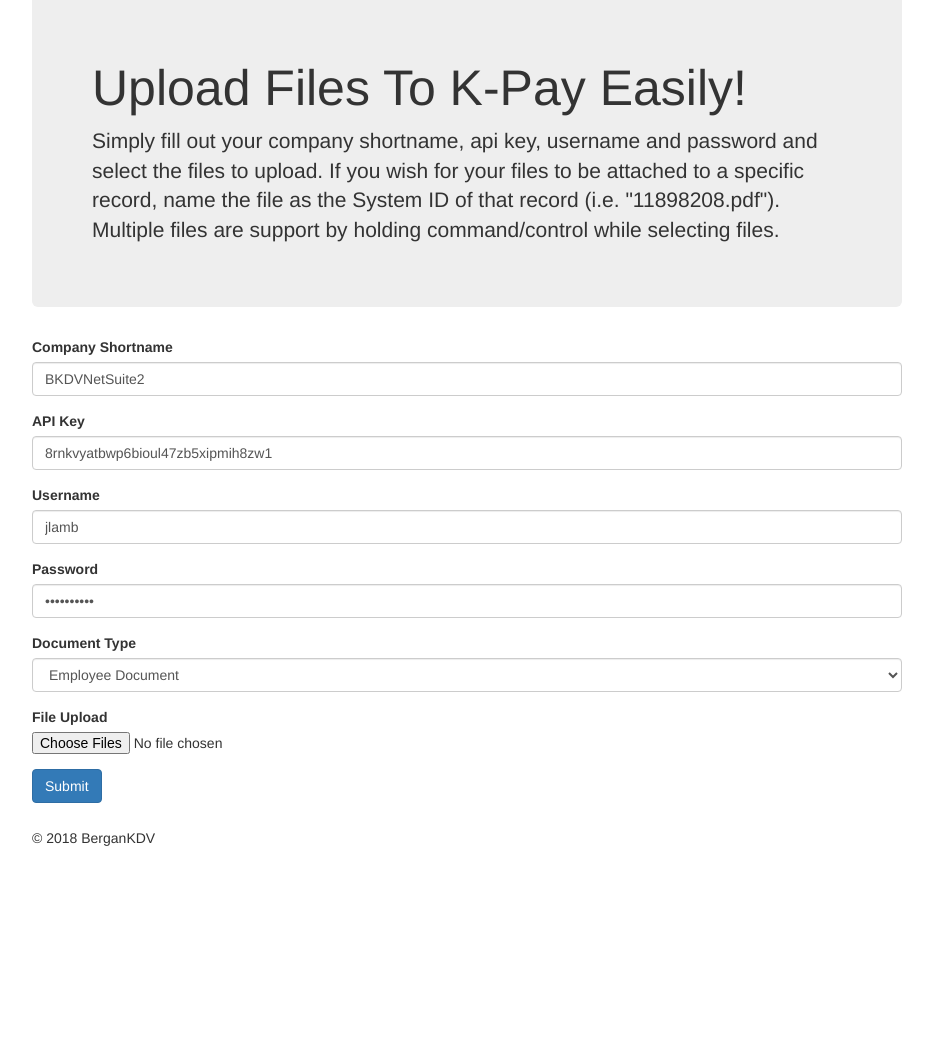
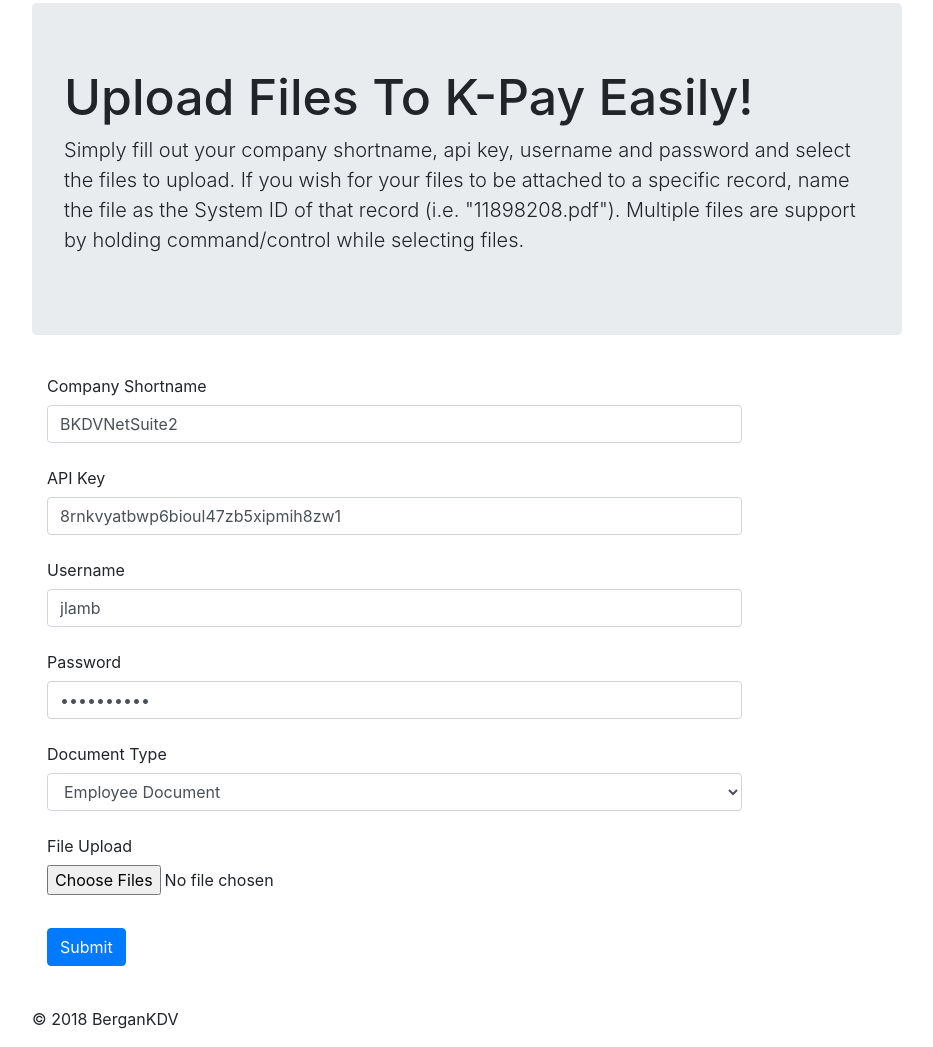
Before and after one commit to BerganKDV/k-pay_file_uploader, a website: page index.html in a window 1280 px wide. Shown: the part 63-1110 px from the top of the page, without its empty margins (173-1106 px from the left). Before the commit the page ends 921 px from the top, so only its background shows below. Drawn offline with nearby package versions, Linux system fonts and the light colour scheme.

Commit message:
Changed formatting and added functions for API calls

```diff
--- a/index.html
+++ b/index.html
@@ -5,13 +5,26 @@
     <title>K-Pay File Uploader</title>
     <meta charset="UTF-8">
     <meta name="viewport" content="width=device-width, initial-scale=1">
-    <link rel="stylesheet" href="https://maxcdn.bootstrapcdn.com/bootstrap/3.3.7/css/bootstrap.min.css" integrity="sha384-BVYiiSIFeK1dGmJRAkycuHAHRg32OmUcww7on3RYdg4Va+PmSTsz/K68vbdEjh4u"
-        crossorigin="anonymous">
+    <link rel="stylesheet" href="https://maxcdn.bootstrapcdn.com/bootstrap/4.0.0/css/bootstrap.min.css" integrity="sha384-Gn5384xqQ1aoWXA+058RXPxPg6fy4IWvTNh0E263XmFcJlSAwiGgFAW/dAiS6JXm"
+        crossorigin="anonymous">`
     <style>
         @media (min-width: 1200px) {
             .container {
                 max-width: 900px;
             }
+        }
+
+        .progress {
+            transition: all .2s linear;
+            margin: 5px 0 10px 0;
+        }
+
+        .hidden {
+            opacity: 0;
+            height: 0;
+            overflow: hidden;
+            transition-timing-function: linear, step-end;
+            margin: 0;
         }
     </style>
 </head>
@@ -29,39 +42,40 @@
         </div>
         <div class="jumbotron">
             <h1 style="font-size:50px">Upload Files To K-Pay Easily!</h1>
-            <p class="lead">Simply fill out your company shortname, api key, username and password and select the files to upload. If you wish for
-                your files to be attached to a specific record, name the file as the System ID of that record (i.e. "11898208.pdf").
-                Multiple files are support by holding command/control while selecting files.</p>
+            <p class="lead">Simply fill out your company shortname, api key, username and password and select the files to upload. If you
+                wish for your files to be attached to a specific record, name the file as the System ID of that record (i.e.
+                "11898208.pdf"). Multiple files are support by holding command/control while selecting files.</p>
         </div>
         <div class="row marketing">
             <div class="col-lg-12">
-                <form action="/" enctype="multipart/form-data" method="post" name="something">
+                <form action="/upload" enctype="multipart/form-data" method="post" name="something" id="file-upload-form">
                     <div class="form-group">
-                        <label for="example-text-input" class="col-2 col-form-label">Company Shortname</label>
+                        <label for="company-short-name" class="col-3 col-form-label">Company Shortname</label>
                         <div class="col-10">
                             <input class="form-control" type="text" value="BKDVNetSuite2" id="company-short-name" name="company">
                         </div>
                     </div>
                     <div class="form-group">
-                            <label for="example-text-input" class="col-2 col-form-label">API Key</label>
+                        <label for="example-text-input" class="col-3 col-form-label">API Key</label>
                         <div class="col-10">
                             <input class="form-control" type="text" value="8rnkvyatbwp6bioul47zb5xipmih8zw1" id="api_key" name="api_key">
                         </div>
                     </div>
                     <div class="form-group">
-                        <label for="example-text-input" class="col-2 col-form-label">Username</label>
+                        <label for="example-text-input" class="col-3 col-form-label">Username</label>
                         <div class="col-10">
                             <input class="form-control" type="text" value="jlamb" id="username" name="username">
                         </div>
                     </div>
                     <div class="form-group">
-                        <label for="example-password-input" class="col-2 col-form-label">Password</label>
+                        <label for="example-password-input" class="col-3 col-form-label">Password</label>
                         <div class="col-10">
                             <input class="form-control" type="password" value="c76%WoCI3d" id="password" name="password">
                         </div>
                     </div>
                     <div class="form-group">
-                        <label for="exampleSelect1">Document Type</label>
+                        <label for="exampleSelect1" class="col-3 col-form-label">Document Type</label>
+                        <div class="col-10">
                             <select class="form-control" id="exampleSelect1" name="document_type">
                                 <option value="HR_EMPLOYEE_DOCUMENT">Employee Document</option>
                                 <option value="COMPANY_DOCUMENT">Company Document</option>
@@ -70,19 +84,87 @@
                                 <option value="BENEFIT_REQUEST_DOCUMENT">Benefit Request Document</option>
                             </select>
                         </div>
+                    </div>
                     <div class="form-group">
-                        <label for="example-password-input" class="col-2 col-form-label">File Upload</label>
+                        <label for="example-password-input" class="col-3 col-form-label">File Upload</label>
                         <div class="col-10">
                             <input type="file" name="files-to-upload" multiple>
                         </div>
                     </div>
-                    <button type="submit" value="submit" class="btn btn-primary">Submit</button>
+                    <div class="form-group">
+                        <div class="col-10">
+                            <div id="file_progress_container" class="progress hidden">
+                                <div id="file_progress" class="progress-bar progress-bar-striped progress-bar-animated bg-warning" role="progressbar" aria-valuenow="100"
+                                    aria-valuemin="0" aria-valuemax="100" style="width: 100%">
+                                    Starting...
+                                </div>
+                            </div>
+                        </div>
+                    </div>
+                    <!-- <button type="submit" value="submit" class="btn btn-primary">Submit</button> -->
+                    <div class="form-group">
+                        <div class="col-10">
+                            <button type="button" class="btn btn-primary" onclick="submitFiles()">Submit</button>
+                        </div>
+                    </div>
                 </form>
             </div>
         </div>
         <footer class="footer" style="padding-top: 25px;">
             <p>&copy; 2018 BerganKDV</p>
         </footer>
+        <script>
+            function submitFiles() {
+
+                // Check progress function
+                function checkProgress() {
+                    const url = '/progress?hash=' + sessionStorage.getItem('job_hash');
+                    console.log('URL', url);
+                    var interval = setInterval(function () {
+                        fetch(url).then(function (res) {
+                            return res.json();
+                        }).then((progress) => {
+                            current_progress = +progress.percentComplete;
+                            if (current_progress > 0) {
+                                console.log('Current Progress', current_progress);
+                                document.getElementById('file_progress').className = 'progress-bar progress-bar-striped progress-bar-animated bg-info';
+                                document.getElementById('file_progress').style.width = current_progress + '%';
+                                document.getElementById('file_progress').setAttribute('aria-valuenow', current_progress);
+                                document.getElementById('file_progress').textContent = current_progress + '% (' + progress.filesProcessed + '/' + progress.totalFiles + ')';
+                            }
+                            if (current_progress >= 100) {
+                                document.getElementById('file_progress').className = 'progress-bar bg-success';
+                                console.log('Finished');
+                                clearInterval(interval);
+                            }
+                        })
+                    }, 2000);
+                }
+
+                // Reveal the progress bar and set styles
+                document.getElementById('file_progress_container').className = 'progress';
+                document.getElementById('file_progress').className = 'progress-bar progress-bar-striped progress-bar-animated bg-warning';
+                document.getElementById('file_progress').textContent = 'Starting...';
+
+                // Uplaod form data
+                var formData = new FormData(document.getElementById('file-upload-form'));
+                fetch('/upload', {
+                    method: 'POST',
+                    body: formData
+                }).then(function (res) {
+                    return res.json();
+                }).then(function (body) {
+                    console.log('Response', body);
+                    if (body.status === 'success') {
+                        sessionStorage.setItem('job_hash', body.message);
+                        checkProgress();
+                    } else {
+                        document.getElementById('file_progress_container').style.color = 'red';
+                        document.getElementById('file_progress_container').innerHTML = '&nbsp' + body.message;
+                    }
+                });
+            }
+        </script>
 </body>
 
 </html>
```
Lines whose indentation alone changed are shown as unchanged.
